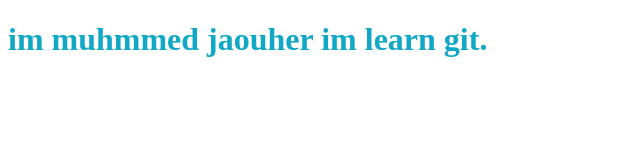
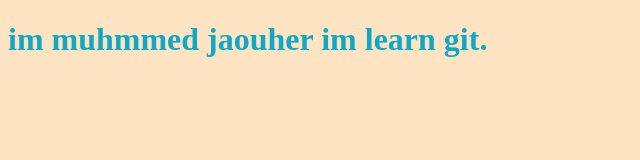
Before and after one commit to moejaouher/mygitproject, a plain HTML site: page index.html in a window 1280 px wide. Shown: the whole page, without its empty margins (0-640 px from the left). Drawn offline with Linux system fonts and the light colour scheme.

Commit message:
changig background and adding javascript file

```diff
--- a/app.js
+++ b/app.js
@@ -0,0 +1 @@
+alert("hello");
--- a/style.css
+++ b/style.css
@@ -1,3 +1,6 @@
 h1{
     color: rgb(17, 168, 198);
 }
+body{
+    background-color: bisque;
+}
```
